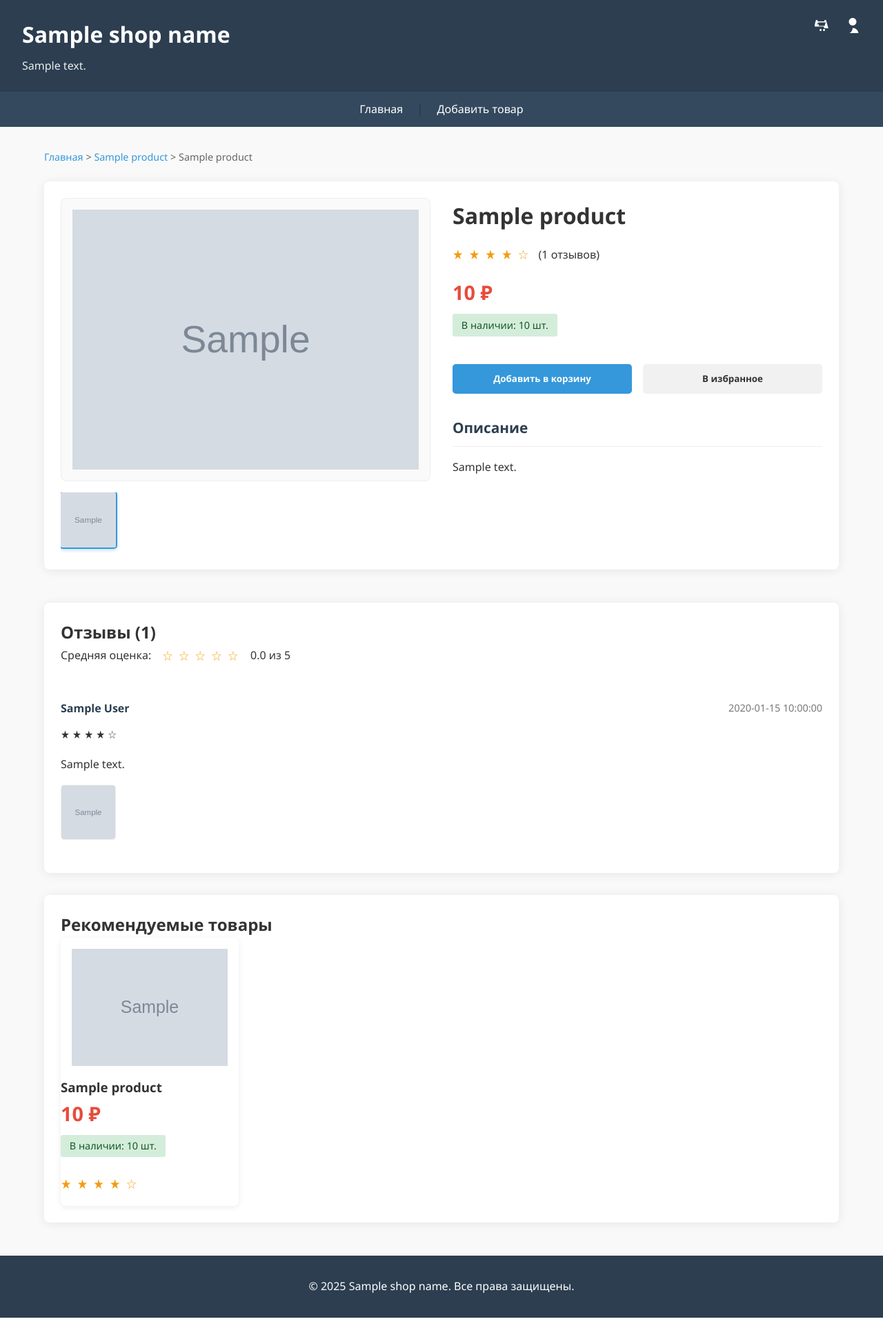
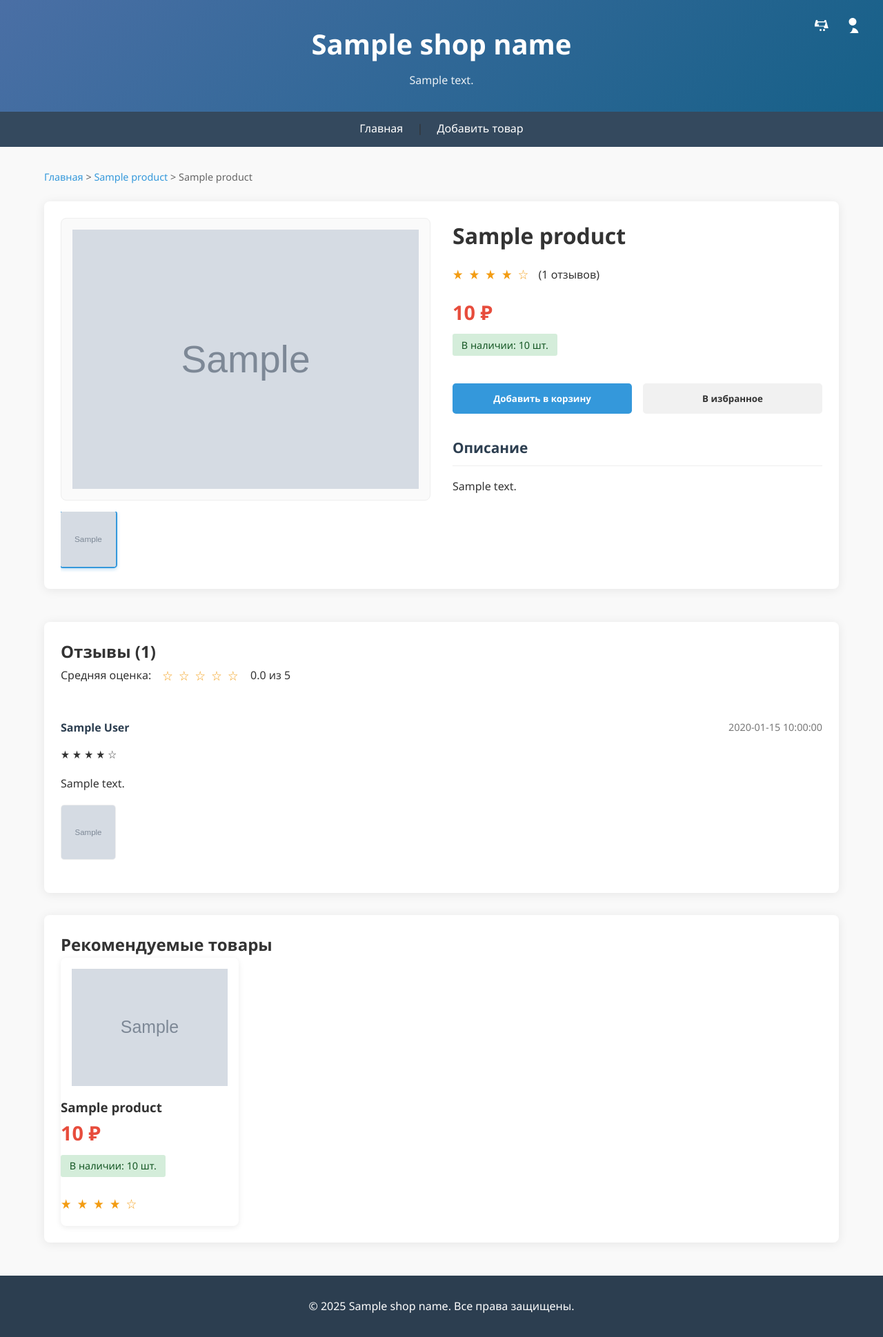
Before and after one commit to silkinatatiana/ecommerceFastAPI, a FastAPI app: template app/templates/products/product.html in a window 1280 px wide. Shown: the whole page at 69% size. Before the commit the page ends 1911 px from the top, so only its background shows below. Run offline with FastAPI, Linux system fonts and the light colour scheme; the template is opened without the code that fills it: most values are stand-ins (such as "Sample title", 1, 10 or a date in 2020); grey boxes marked "Sample" are stand-in pictures.

Commit message:
стили шапки сайта в карточке товара оформлены как и на главной странице

```diff
--- a/app/static/styles/product.css
+++ b/app/static/styles/product.css
@@ -1,4 +1,19 @@
-/* Общие стили */
+:root {
+  --primary-color: #4a6fa5;
+  --primary-hover: #3a5a8c;
+  --secondary-color: #166088;
+  --accent-color: #4fc3f7;
+  --dark-color: #2d3142;
+  --light-color: #f5f5f5;
+  --light-gray: #e0e0e0;
+  --success-color: #4caf50;
+  --warning-color: #ff9800;
+  --error-color: #f44336;
+  --border-radius: 8px;
+  --box-shadow: 0 2px 10px rgba(0, 0, 0, 0.1);
+  --transition: all 0.3s ease;
+}
+
 * {
     box-sizing: border-box;
     margin: 0;
@@ -12,12 +27,12 @@ body {
     background-color: #f9f9f9;
 }
 
-/* Шапка сайта */
 header {
-    background-color: #2c3e50;
-    color: white;
-    padding: 1.5rem 2rem;
-    position: relative;
+  background: linear-gradient(135deg, var(--primary-color), var(--secondary-color));
+  color: white;
+  padding: 2rem 1rem;
+  text-align: center;
+  box-shadow: var(--box-shadow);
 }
 
 .header-content {
@@ -27,8 +42,8 @@ header {
 }
 
 header h1 {
-    margin: 0;
-    font-size: 2rem;
+  font-size: clamp(2rem, 5vw, 2.5rem);
+  margin-bottom: 0.5rem;
 }
 
 header p {
```
